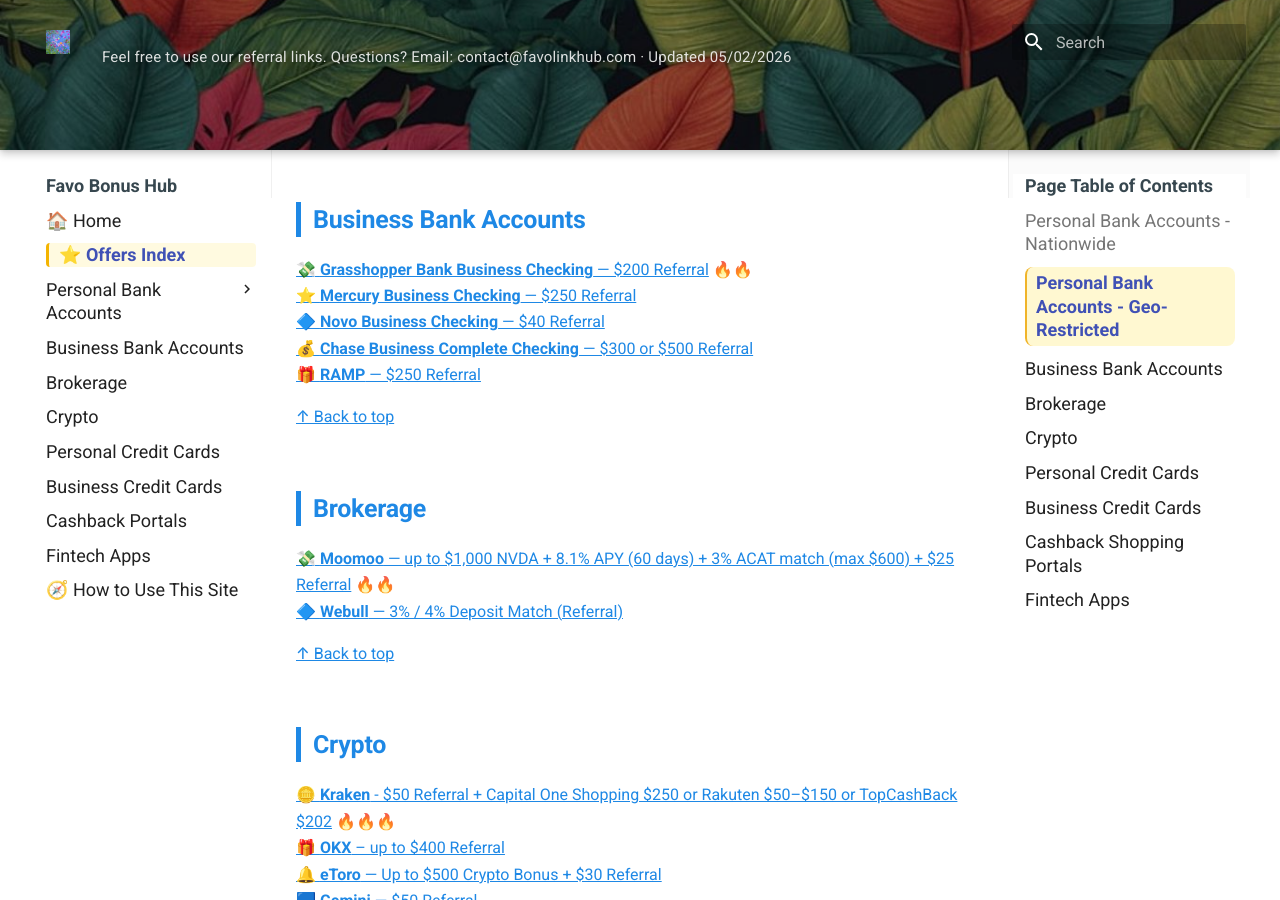
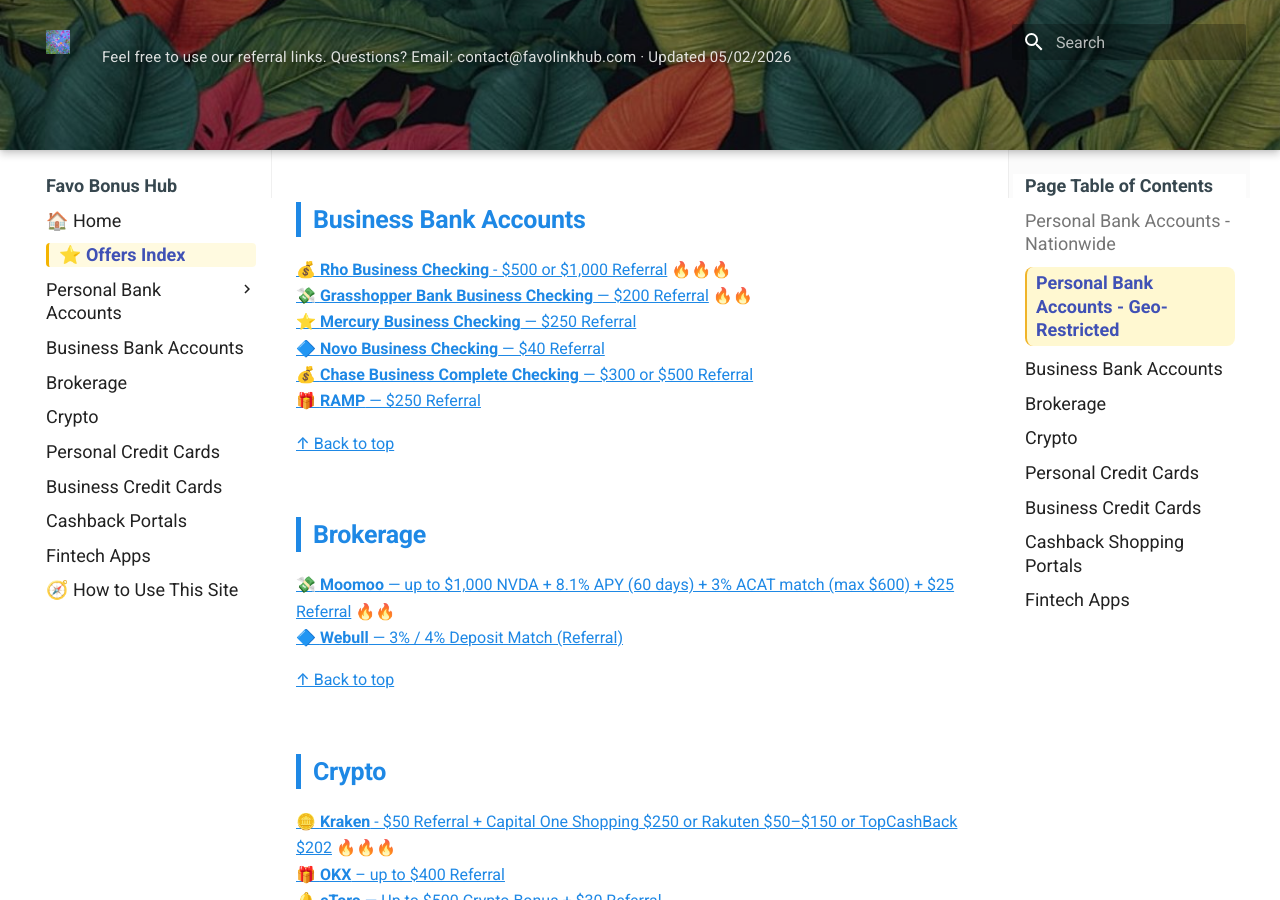
Before and after one commit to whispersofzephyr/favolinkhub-site, an MkDocs documentation site: the page built from docs/offers-index.md, in a window 1280 px wide and 900 px high, scrolled down 1232 px. Built offline with MkDocs 1.6.1 and Material for MkDocs 9.7.7, drawn with Linux system fonts in a browser that asks for light colours.

Commit message:
Update offers-index.md

```diff
--- a/docs/offers-index.md
+++ b/docs/offers-index.md
@@ -47,6 +47,8 @@ All current offers, organized by categories:
 <a id="business-bank"></a>
 ## Business Bank Accounts
 
+
+[💰 **Rho Business Checking** - $500 or $1,000 Referral](business-bank.md#biz-rho-business) 🔥🔥🔥
 [💸 **Grasshopper Bank Business Checking** — $200 Referral](business-bank.md#biz-grasshopper) 🔥🔥
 [⭐ **Mercury Business Checking** — $250 Referral](business-bank.md#biz-mercury")
 [🔷 **Novo Business Checking** — $40 Referral](business-bank.md#biz-novo)
```
